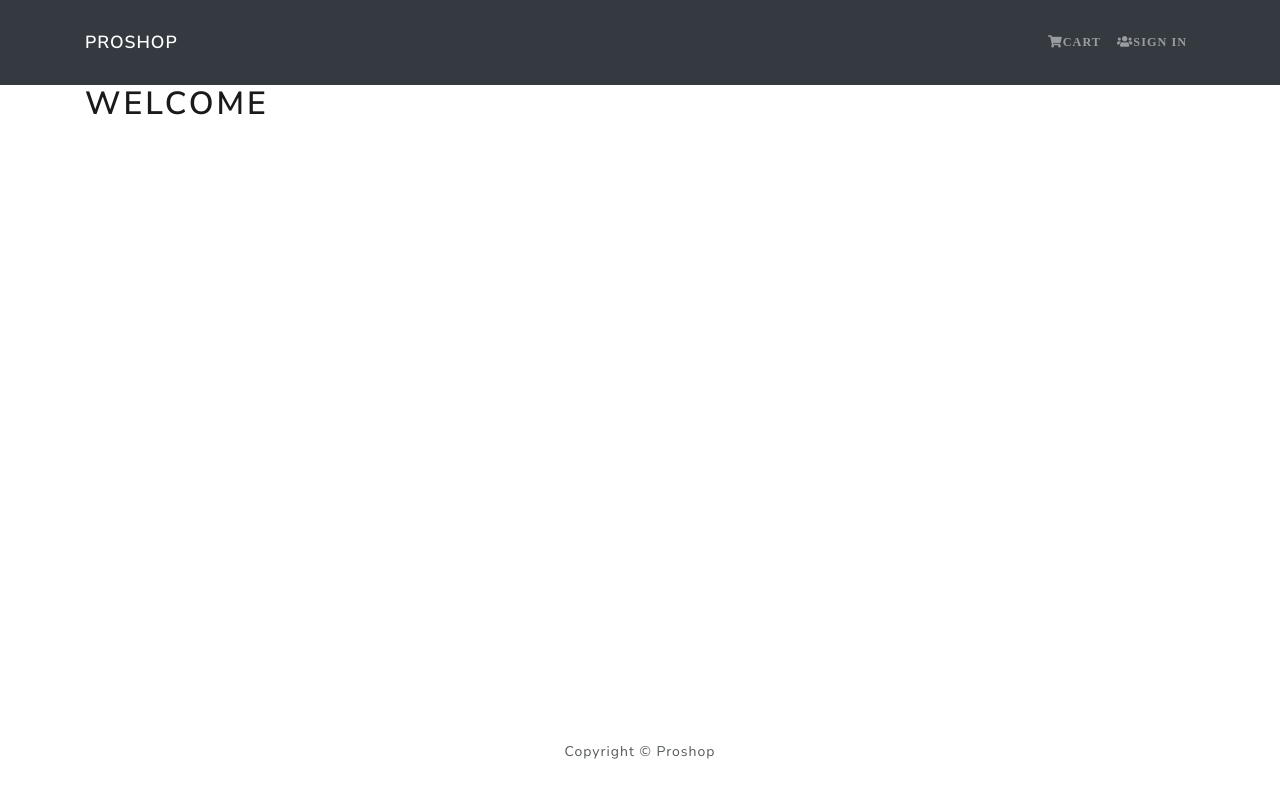
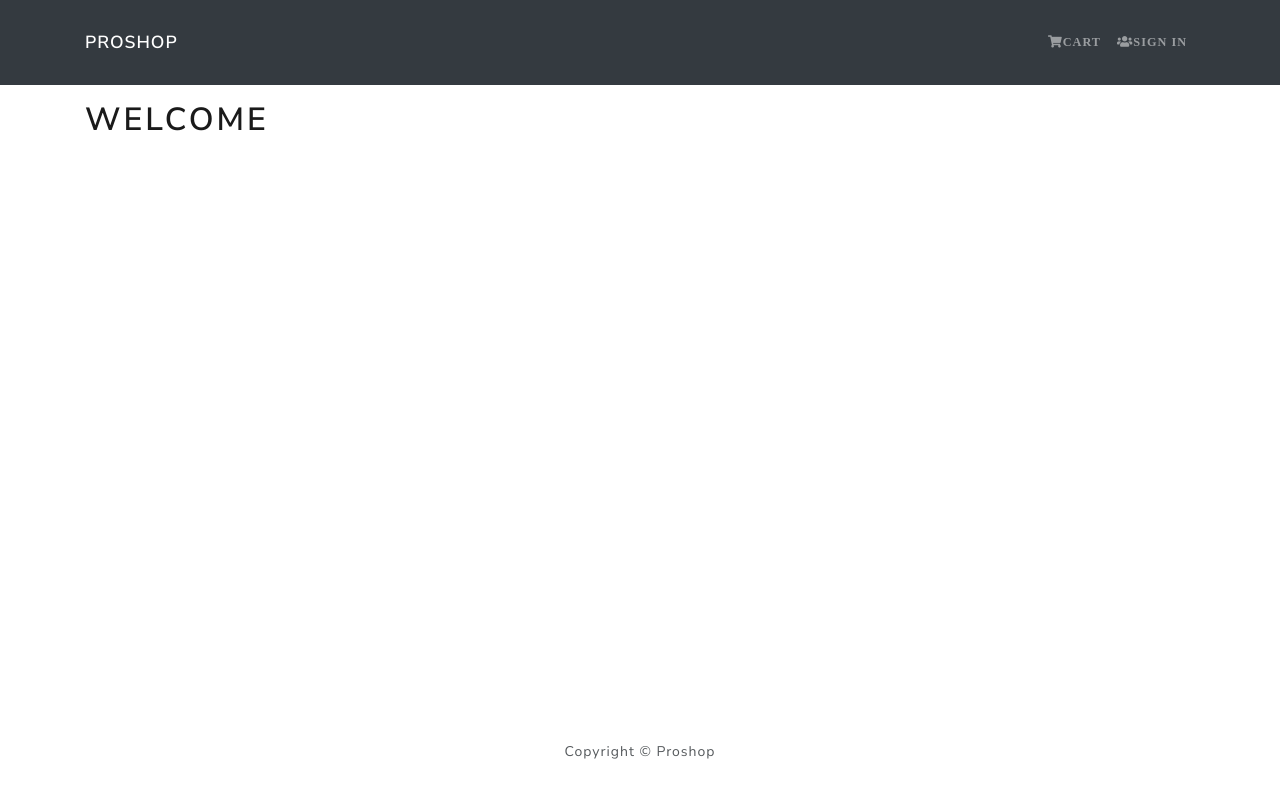
Before and after one commit to davisantosr/MERN-proshop-bradTraversy, a React (Create React App) app in the folder frontend/: page / in a window 1280 px wide. Built offline with nearby package versions, Linux system fonts and the light colour scheme.

Commit message:
add padding y on main at App

```diff
--- a/frontend/src/App.js
+++ b/frontend/src/App.js
@@ -9,7 +9,7 @@ const App = () => {
   return (
     <>
       <Header />
-      <main>
+      <main className='py-3'>
         <Container>
             <h1>Welcome</h1>
         </Container>
```
Also changed, not shown: 1 other file (tests, documents, lock files or other folders).
